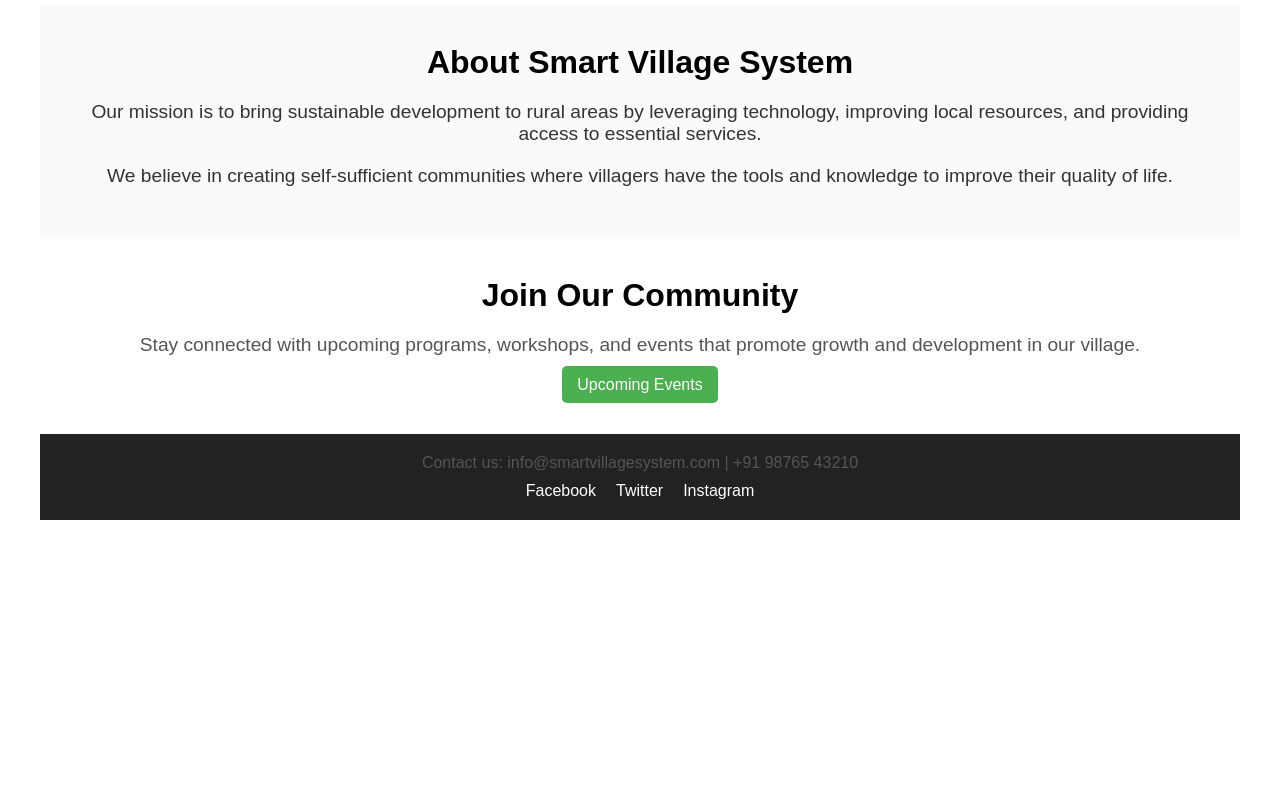
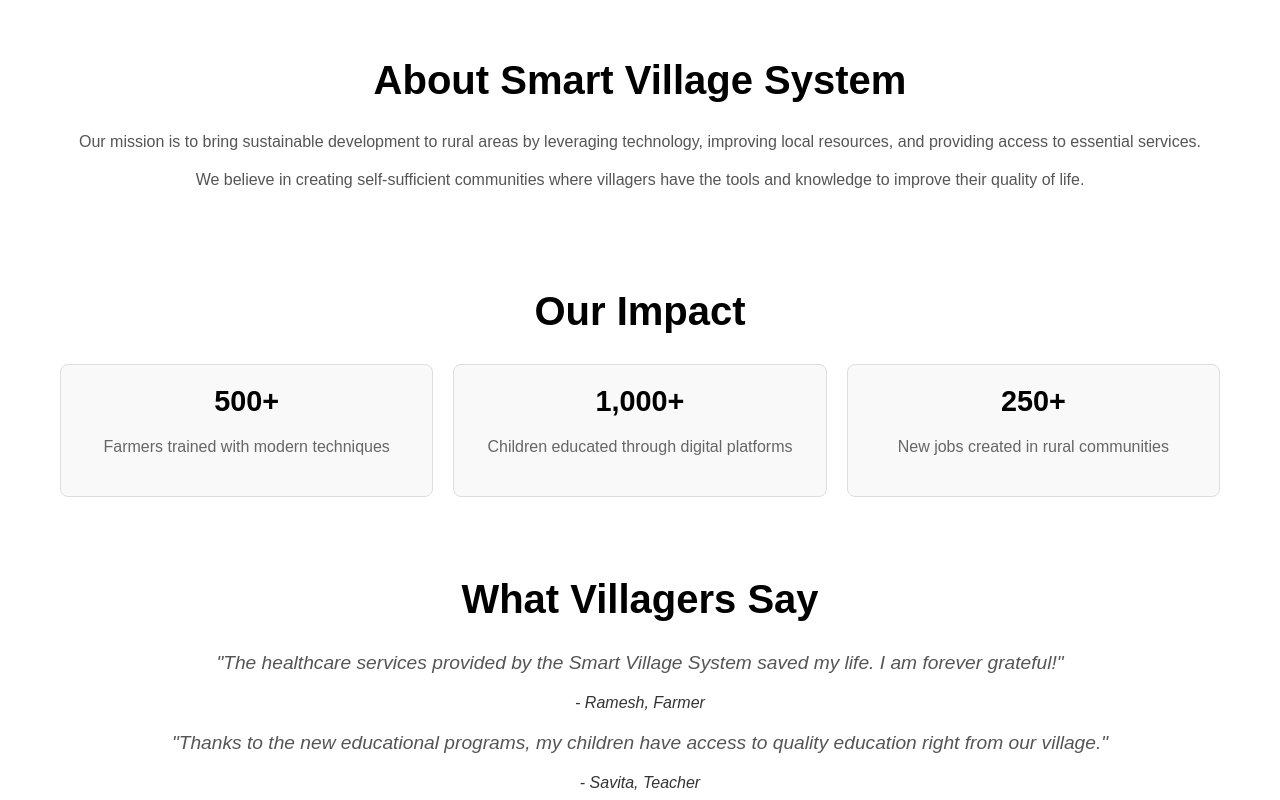
Before and after one commit to Rohitkagankar/Smart-village-system, a React (Vite) app in the folder frontend/: page / in a window 1280 px wide. Shown: the part 780-1580 px from the top of the page. Before the commit the page ends 1300 px from the top, so only its background shows below. Built offline with nearby package versions, Linux system fonts and the light colour scheme; the HTML template or start-up script is replaced by a standard one.

Commit message:
home page

```diff
--- a/frontend/src/Pages/Home/Home.css
+++ b/frontend/src/Pages/Home/Home.css
@@ -1,11 +1,8 @@
-/* Home.css */
-
 .home-page {
   font-family: 'Arial', sans-serif;
-    margin: 0;
+  margin: 0 auto;
+  max-width: 1200px;
   padding: 0;
-    max-width: 1200px;
-    margin: 0 auto;
 }
 
 .home-header {
@@ -13,12 +10,12 @@
   background-size: cover;
   background-position: center;
   text-align: center;
-    /* color: white; */
+  color: white;
   padding: 100px 20px;
 }
 
 .home-header h1 {
-    font-size: 3rem;
+  font-size: 3.5rem;
   margin-bottom: 10px;
 }
 
@@ -34,30 +31,30 @@
   border: none;
   border-radius: 5px;
   text-decoration: none;
-    font-size: 1rem;
+  font-size: 1.2rem;
 }
 
 .contact-btn:hover {
   background-color: #e68900;
 }
 
-  .key-services-section {
+.key-services-section, .about-section, .statistics-section, .testimonials-section, .join-section {
   padding: 40px 20px;
   text-align: center;
 }
 
-  .key-services-section h2 {
+.key-services-section h2, .about-section h2, .statistics-section h2, .testimonials-section h2, .join-section h2 {
   font-size: 2.5rem;
   margin-bottom: 30px;
 }
 
-  .services-cards {
+.services-cards, .statistics-cards {
   display: flex;
   justify-content: space-between;
   gap: 20px;
 }
 
-  .card {
+.card, .stat-card {
   background-color: #f9f9f9;
   padding: 20px;
   border: 1px solid #ddd;
@@ -66,12 +63,12 @@
   flex: 1;
 }
 
-  .card h3 {
+.card h3, .stat-card h3 {
   font-size: 1.8rem;
   margin-bottom: 10px;
 }
 
-  .card p {
+.card p, .stat-card p {
   font-size: 1rem;
   color: #666;
 }
@@ -90,40 +87,21 @@
   background-color: #1976d2;
 }
 
-  .about-section {
-    padding: 40px 20px;
-    text-align: center;
-    background-color: #fafafa;
+.testimonials blockquote {
+  margin: 20px 0;
+  font-size: 1.2rem;
+  font-style: italic;
 }
 
-  .about-section h2 {
-    font-size: 2rem;
-    margin-bottom: 20px;
+.testimonials cite {
+  display: block;
+  margin-top: 10px;
+  font-size: 1rem;
+  color: #333;
 }
 
-  .about-section p {
-    font-size: 1.2rem;
-    color: #333;
-    margin-bottom: 10px;
-  }
-
-  .community-section {
-    padding: 40px 20px;
-    text-align: center;
-  }
-
-  .community-section h2 {
-    font-size: 2rem;
-    margin-bottom: 20px;
-  }
-
-  .community-section p {
-    font-size: 1.2rem;
-    margin-bottom: 20px;
-  }
-
-  .events-btn {
-    padding: 10px 15px;
+.join-btn {
+  padding: 10px 20px;
   background-color: #4caf50;
   color: white;
   border: none;
@@ -131,7 +109,7 @@
   text-decoration: none;
 }
 
-  .events-btn:hover {
+.join-btn:hover {
   background-color: #388e3c;
 }
 
@@ -161,11 +139,11 @@
 }
 
 @media (max-width: 768px) {
-    .services-cards {
+  .services-cards, .statistics-cards {
     flex-direction: column;
   }
 
-    .card {
+  .card, .stat-card {
     margin-bottom: 20px;
   }
 }
--- a/frontend/src/Pages/Home/Home.jsx
+++ b/frontend/src/Pages/Home/Home.jsx
@@ -1,4 +1,3 @@
-// src/pages/Home.js
 import React from 'react';
 import { Link } from 'react-router-dom';
 import './Home.css';
@@ -44,10 +43,45 @@
         <p>We believe in creating self-sufficient communities where villagers have the tools and knowledge to improve their quality of life.</p>
       </section>
 
-      <section className="community-section">
-        <h2>Join Our Community</h2>
-        <p>Stay connected with upcoming programs, workshops, and events that promote growth and development in our village.</p>
-        <Link to="/events" className="events-btn">Upcoming Events</Link>
+      {/* New Section: Impact Stats */}
+      <section className="statistics-section">
+        <h2>Our Impact</h2>
+        <div className="statistics-cards">
+          <div className="stat-card">
+            <h3>500+</h3>
+            <p>Farmers trained with modern techniques</p>
+          </div>
+          <div className="stat-card">
+            <h3>1,000+</h3>
+            <p>Children educated through digital platforms</p>
+          </div>
+          <div className="stat-card">
+            <h3>250+</h3>
+            <p>New jobs created in rural communities</p>
+          </div>
+        </div>
+      </section>
+
+      {/* New Section: Testimonials */}
+      <section className="testimonials-section">
+        <h2>What Villagers Say</h2>
+        <div className="testimonials">
+          <blockquote>
+            <p>"The healthcare services provided by the Smart Village System saved my life. I am forever grateful!"</p>
+            <cite>- Ramesh, Farmer</cite>
+          </blockquote>
+          <blockquote>
+            <p>"Thanks to the new educational programs, my children have access to quality education right from our village."</p>
+            <cite>- Savita, Teacher</cite>
+          </blockquote>
+        </div>
+      </section>
+
+      {/* New Section: Call to Action */}
+      <section className="join-section">
+        <h2>Become a Volunteer</h2>
+        <p>Join hands with us to contribute to the growth and development of rural communities.</p>
+        <Link to="/join-us" className="join-btn">Join Us</Link>
       </section>
 
       <footer className="footer">
```
Lines whose indentation alone changed are shown as unchanged.
